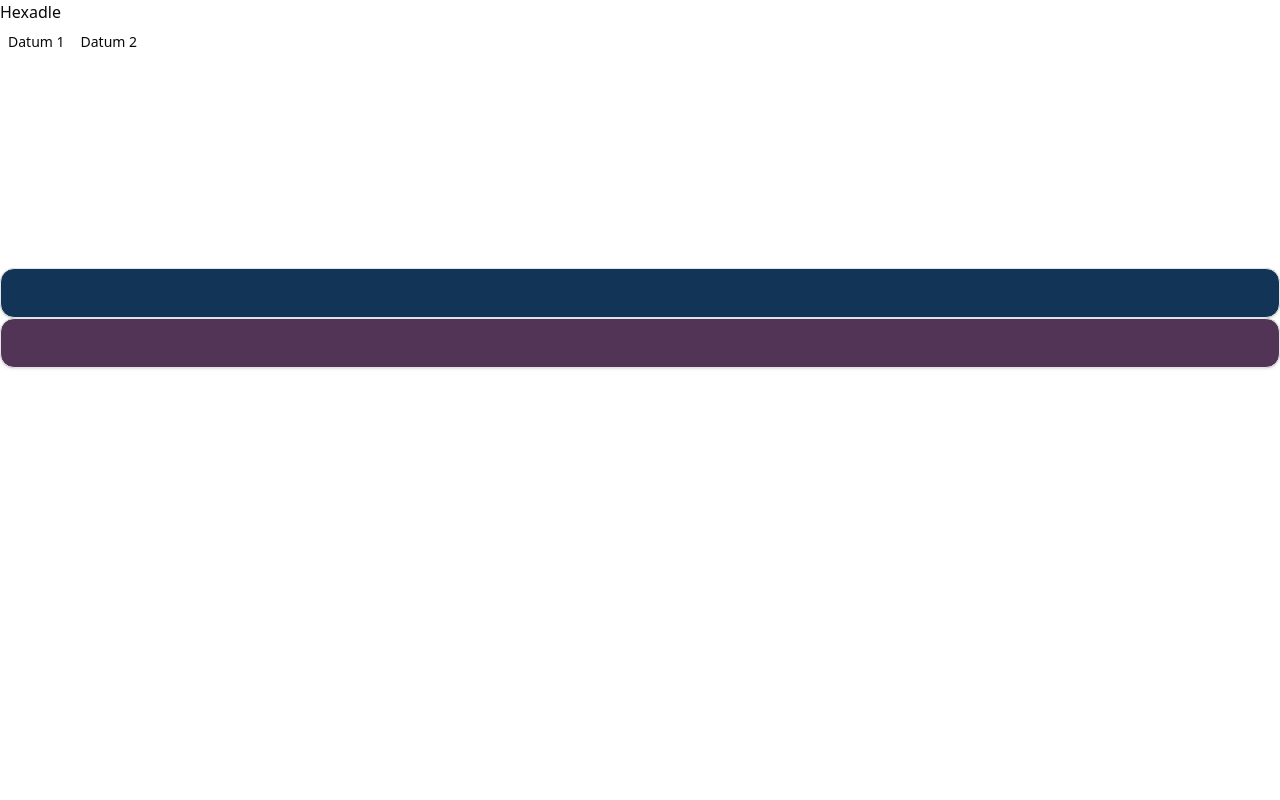
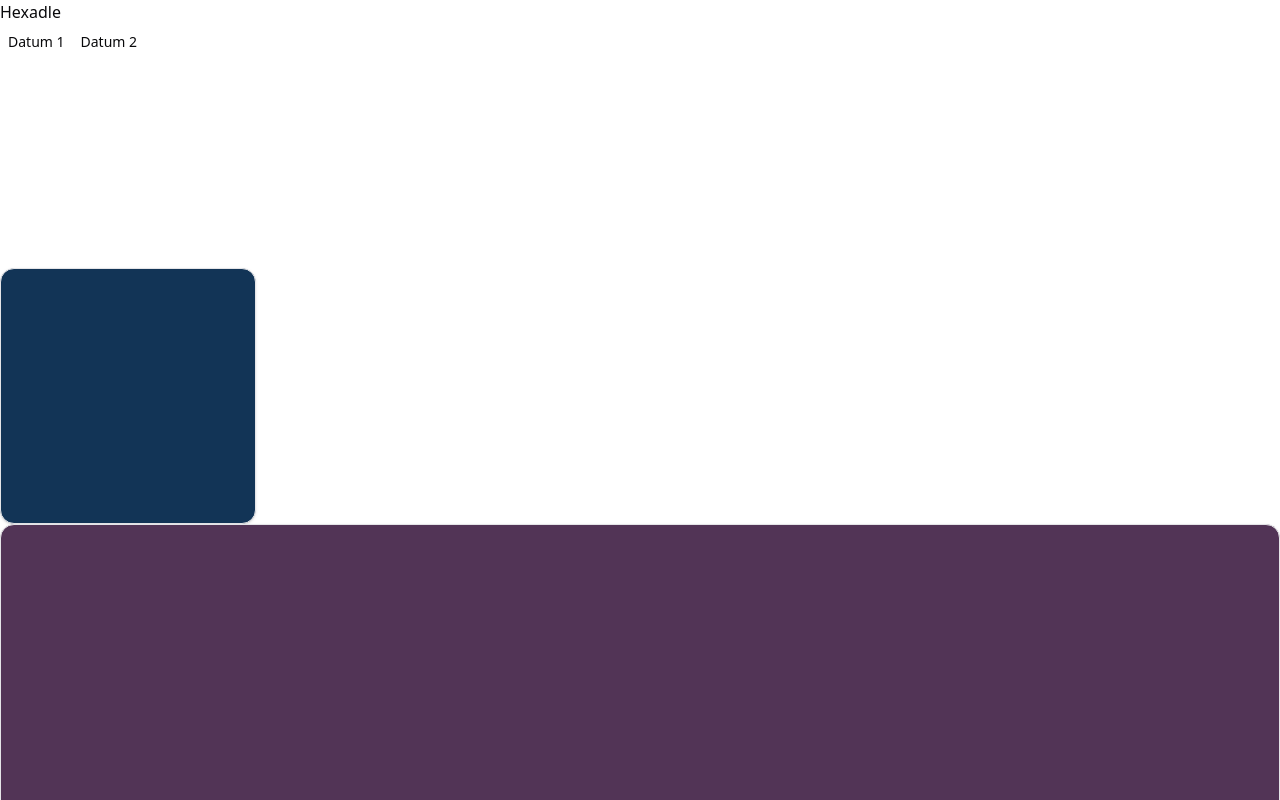
Before and after one commit to joshzhaa/hexadle, a React (Vite) app: page / in a window 1280 px wide. Shown: the top 800 px of the page. Built offline with nearby package versions, Linux system fonts and the light colour scheme.

Commit message:
always show color block card in a specified aspect ratio

```diff
--- a/src/App.tsx
+++ b/src/App.tsx
@@ -8,7 +8,7 @@ function App() {
       <div className="flex">
         <GuessTable className="w-64" />
       </div>
-      <ColorBlock color="123456" ratio={16/9}/>
+      <ColorBlock color="123456" className="w-64" />
       <ColorBlock color="523456" />
     </>
   );
--- a/src/components/color-block.tsx
+++ b/src/components/color-block.tsx
@@ -1,15 +1,30 @@
 import { Card } from "@/components/ui/card";
-import { AspectRatio, type AspectRatioProps } from "@radix-ui/react-aspect-ratio";
+import {
+  AspectRatio,
+  type AspectRatioProps,
+} from "@radix-ui/react-aspect-ratio";
 
 interface ColorBlockProps extends AspectRatioProps {
-  color: string
+  color: string;
 }
 
-function ColorBlock({ color, ratio = 1 / 1, ...props }: ColorBlockProps) {
-  // tailwind needs to know all classes at compile time, so it can't dynamically set color
-  // return <AspectRatio ratio={ratio}>
-  return <Card style={{ backgroundColor: "#" + color }} {...props} />;
-  //</AspectRatio>
+function ColorBlock({
+  color,
+  ratio = 1 / 1,
+  className,
+  ...props
+}: ColorBlockProps) {
+  // tailwind needs to know all classes at compile time (can't dynamically set color), so we use "style="
+  return (
+    <div className={className} {...props}>
+      <AspectRatio ratio={ratio}>
+        <Card
+          className="h-full w-full"
+          style={{ backgroundColor: "#" + color }}
+        />
+      </AspectRatio>
+    </div>
+  );
 }
 
 export { ColorBlock, type ColorBlockProps };
```
